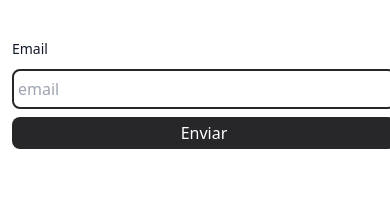
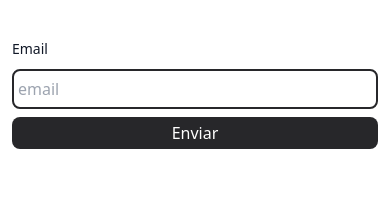
Before and after one commit to 81andie/TurismoMexico, a website: page contacto.html in a window 390 px wide. Shown: the part 528-727 px from the top of the page. Drawn offline with nearby package versions, Linux system fonts and the light colour scheme.

Commit message:
solucionando anchura del boton de enviar en la sección contacto

```diff
--- a/contacto.html
+++ b/contacto.html
@@ -28,7 +28,7 @@
 
                 <h1 class="font-thin text-2xl">Subscribete a nuestra newsletter</h1>
 
-                <div class="w-96 ml-1 mr-1 flex flex-col md:flex-row mt-10 gap-2">
+                <div class="md:w-96 lg:w-96 ml-1 mr-1 flex flex-col md:flex-row mt-10 gap-2">
                     <label for="price" class="block text-sm/6 font-medium text-gray-900">Email</label>
                     <input type="text" name="email" id="price"
                         class="rounded-lg border-solid border-2 border-zinc-800 block min-w-0 grow py-1.5 pl-1 pr-3 p-2 text-base text-gray-900 placeholder:text-gray-400 focus:outline focus:outline-0 sm:text-sm/6"
```
